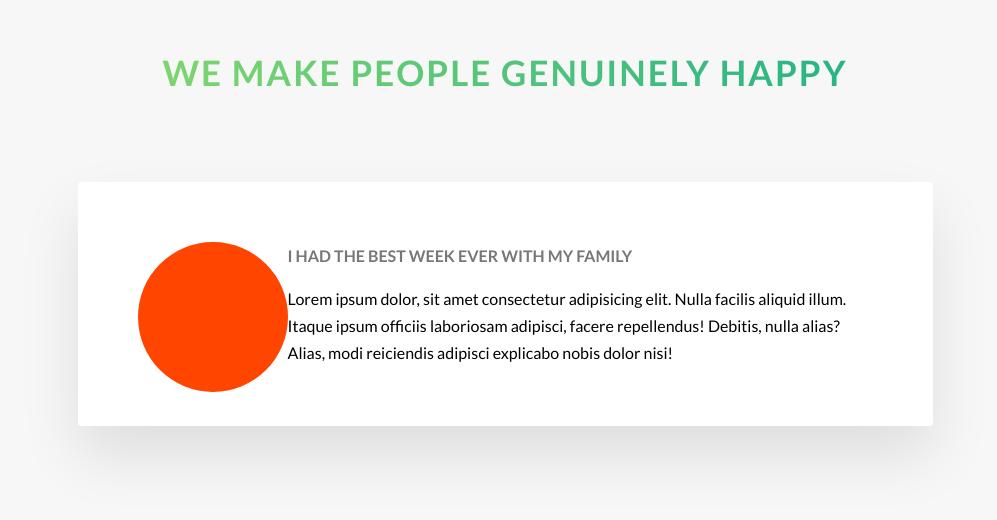
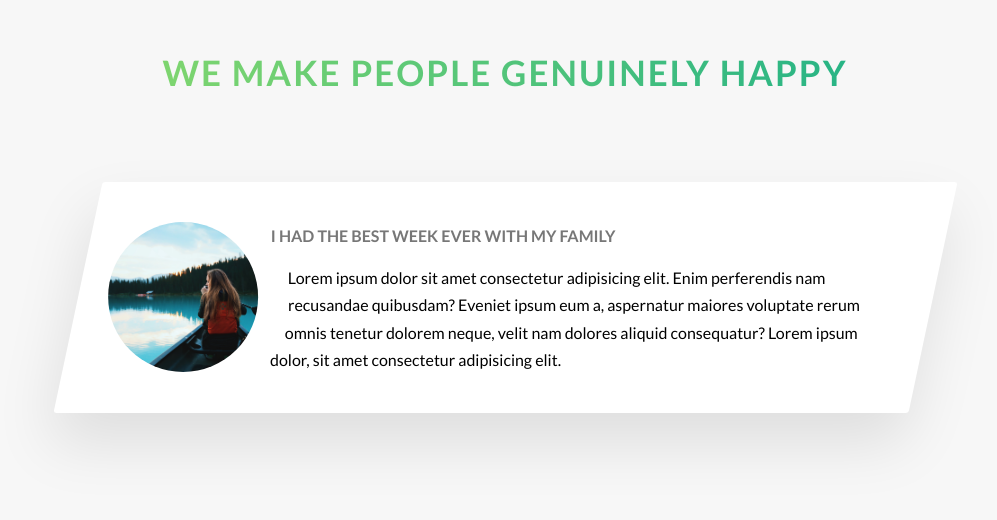
Before and after one commit to Mieskov/Natours, a website: page index.html in a window 1280 px wide. Shown: the part 3424-3944 px from the top of the page, without its empty margins (135-1132 px from the left). Drawn offline with Linux system fonts and the light colour scheme.

Commit message:
story float

```diff
--- a/index.html
+++ b/index.html
@@ -244,16 +244,19 @@
         </div>
         <div class="row">
           <div class="story">
-            <figure class="story__shape"></figure>
+            <figure class="story__shape">
+              <img src="img/nat-8.jpg" alt="person" class="story__img" />
+            </figure>
             <div class="story__text">
               <h3 class="heading-tertiary u-margin-bottom-small">
                 I had the best week ever with my family
               </h3>
               <p>
-                Lorem ipsum dolor, sit amet consectetur adipisicing elit. Nulla
-                facilis aliquid illum. Itaque ipsum officiis laboriosam
-                adipisci, facere repellendus! Debitis, nulla alias? Alias, modi
-                reiciendis adipisci explicabo nobis dolor nisi!
+                Lorem ipsum dolor sit amet consectetur adipisicing elit. Enim
+                perferendis nam recusandae quibusdam? Eveniet ipsum eum a,
+                aspernatur maiores voluptate rerum omnis tenetur dolorem neque,
+                velit nam dolores aliquid consequatur? Lorem ipsum dolor, sit
+                amet consectetur adipisicing elit.
               </p>
             </div>
           </div>
--- a/sass/components/_story.scss
+++ b/sass/components/_story.scss
@@ -4,17 +4,23 @@
   box-shadow: 0 3rem 6rem rgba($color-black, $alpha: 0.1);
   background-color: $color-wight;
   border-radius: 3px;
-  padding: 6rem;
+  padding: 4rem 6rem;
   font-size: $default-font-size;
+  transform: skewX(-12deg);
 
   &__shape {
     width: 15rem;
     height: 15rem;
     float: left;
-    border-radius: 50rem;
-    background-color: orangered;
+    clip-path: circle(50% at 50% 50%);
+    shape-outside: circle(50% at 50% 50%);
+    transform: translateX(-3rem) skewX(12deg);
+  }
+  &__img {
+    height: inherit;
   }
 
   &__text {
+    transform: skewX(12deg);
   }
 }
```
Also changed, not shown: css/style.css.
